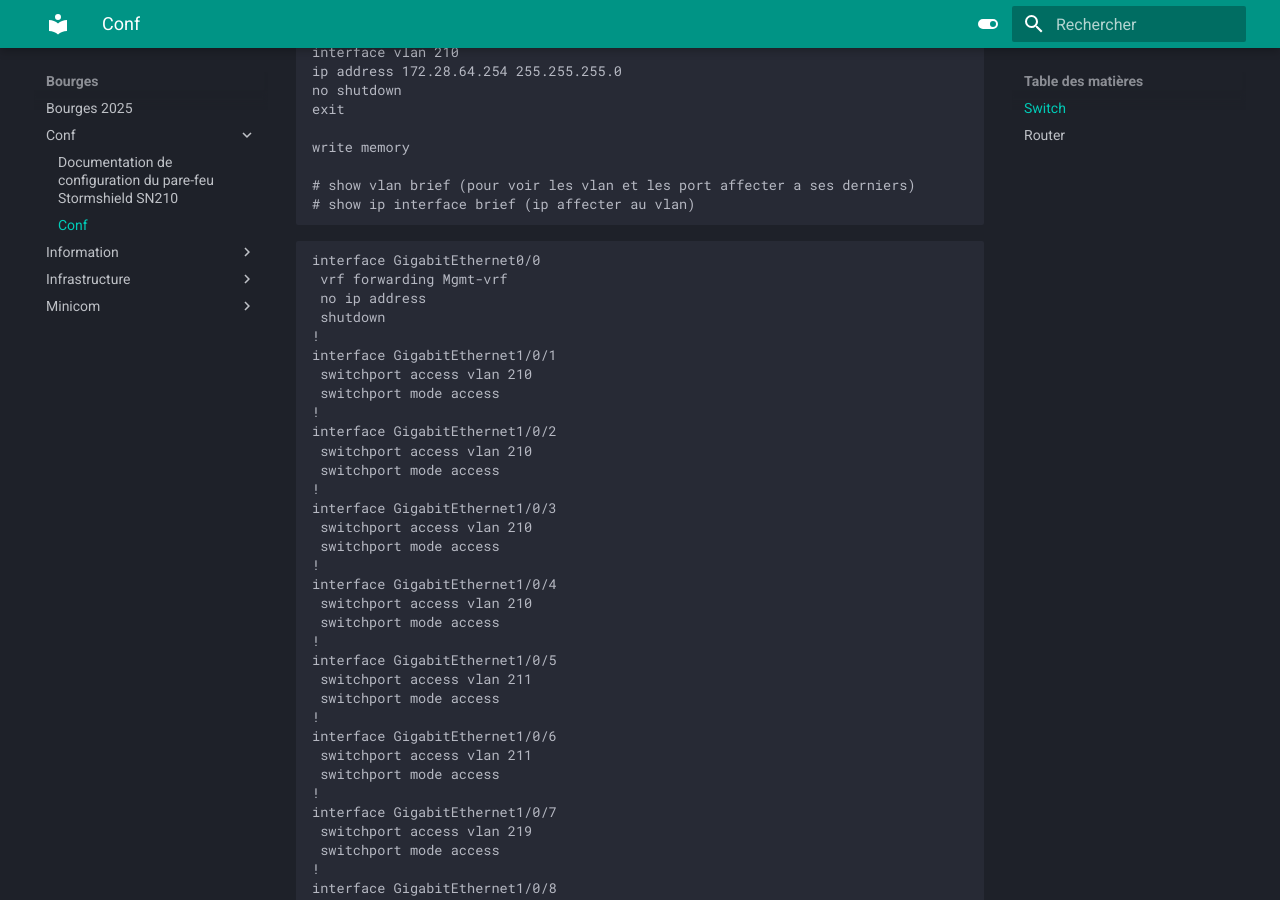
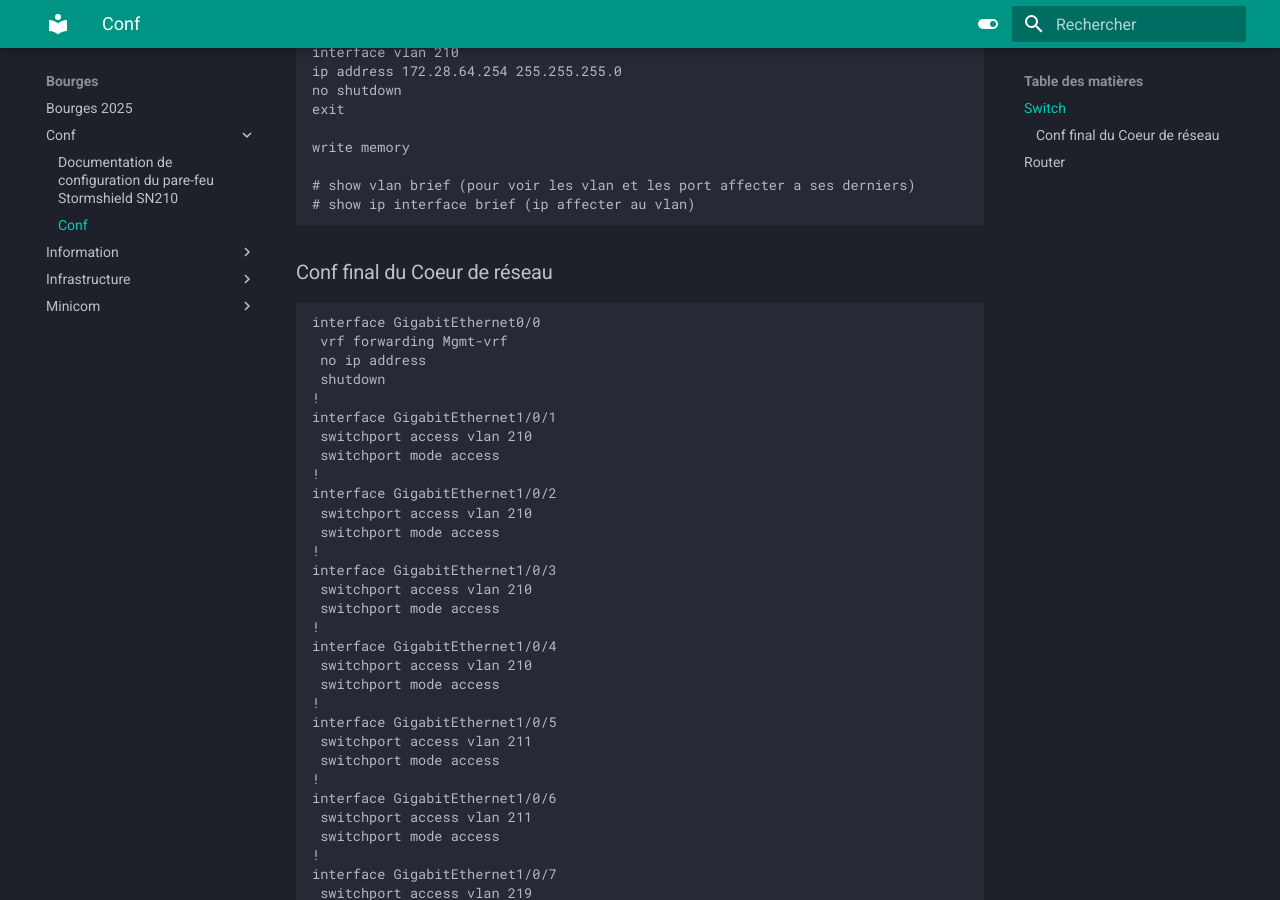
Before and after one commit to PatrickDummans/Bourges2025, an MkDocs documentation site: the page built from docs/Conf/conf.md, in a window 1280 px wide and 900 px high, scrolled down 693 px. Built offline with MkDocs 1.6.1 and Material for MkDocs 9.7.7, drawn with Linux system fonts in a browser that asks for light colours.

Commit message:
Mise a jours conf

````diff
--- a/docs/Conf/conf.md
+++ b/docs/Conf/conf.md
@@ -41,6 +41,8 @@ write memory
 # show vlan brief (pour voir les vlan et les port affecter a ses derniers)
 # show ip interface brief (ip affecter au vlan)
 ```
+### Conf final du Coeur de réseau
+
 ```
 interface GigabitEthernet0/0
  vrf forwarding Mgmt-vrf
````
